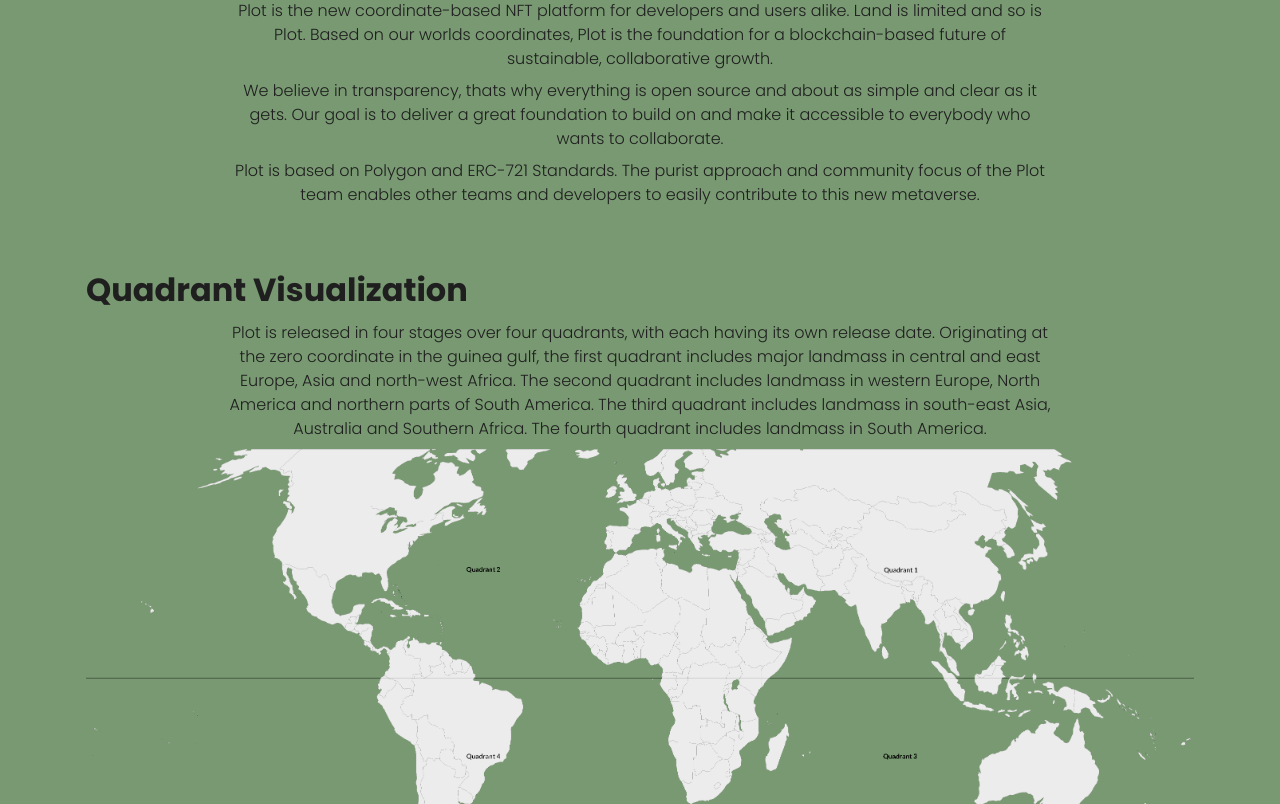
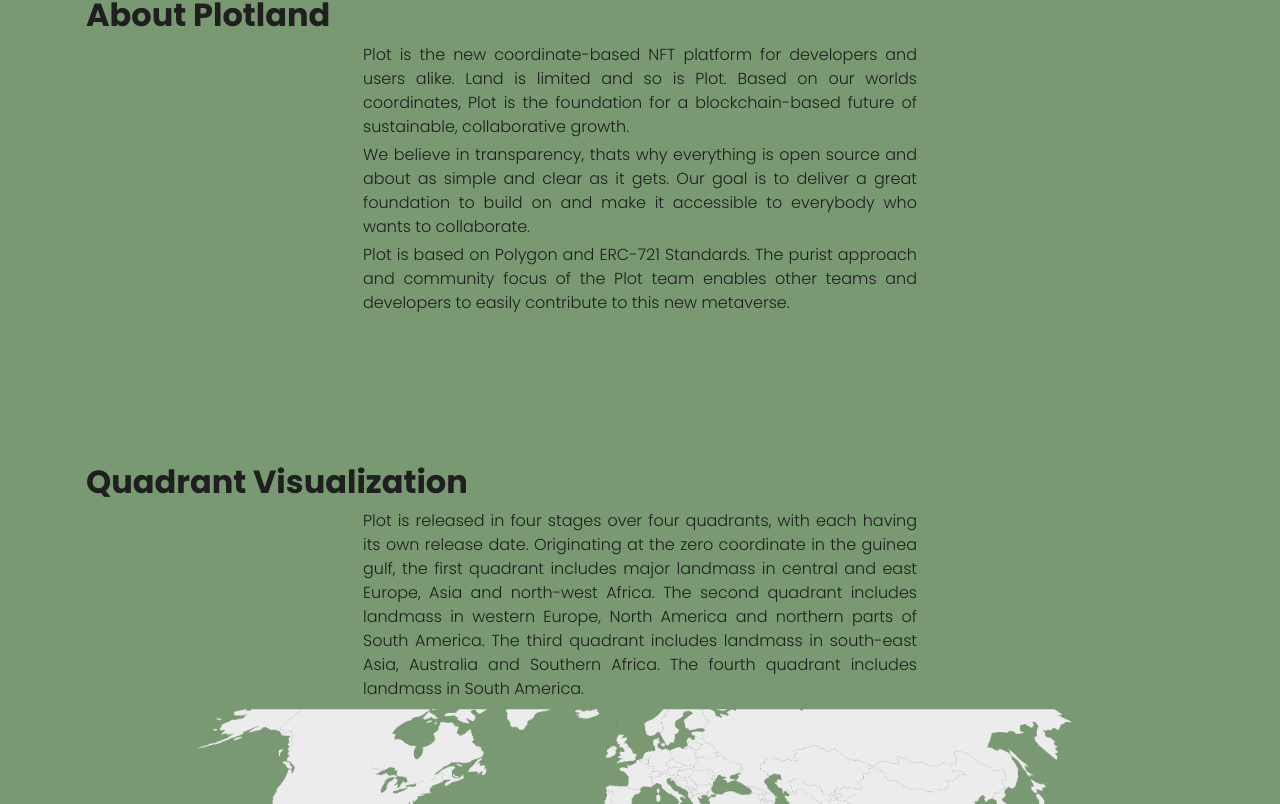
Before and after one commit to Plot-NFT/Plotland, a Next.js app: page / in a window 1280 px wide. Shown: the part 876-1680 px from the top of the page. Built offline with nearby package versions, Linux system fonts and the light colour scheme.

Commit message:
fix styling on carousel and homepage section

```diff
--- a/pages/index.jsx
+++ b/pages/index.jsx
@@ -28,27 +28,29 @@
 
         <HeroBanner />
 
+        <div className="py-5">
           <h2 className="fw-bold">About Plotland</h2>
 
-        <p className="text-center w-75 mx-auto">
-          Plot is the new coordinate-based NFT platform for developers and users
-          alike. Land is limited and so is Plot. Based on our worlds
+          <p className="text-justify text-width mx-auto">
+            Plot is the new coordinate-based NFT platform for developers and
+            users alike. Land is limited and so is Plot. Based on our worlds
             coordinates, Plot is the foundation for a blockchain-based future of
             sustainable, collaborative growth.
           </p>
 
-        <p className="text-center w-75 mx-auto">
+          <p className="text-justify text-width mx-auto">
             We believe in transparency, thats why everything is open source and
             about as simple and clear as it gets. Our goal is to deliver a great
             foundation to build on and make it accessible to everybody who wants
             to collaborate.
           </p>
 
-        <p className="mb-3 text-center w-75 mx-auto">
+          <p className="text-justify text-width mx-auto">
             Plot is based on Polygon and ERC-721 Standards. The purist approach
             and community focus of the Plot team enables other teams and
             developers to easily contribute to this new metaverse.
           </p>
+        </div>
 
         {/* <h2 className="mt-3 fw-bold">Plotland NFT Stats</h2>
 
@@ -74,17 +76,18 @@
           </StatusBox.Item>
         </StatusBox.Main> */}
 
+        <div className="py-5">
           <h2 className="mt-5 fw-bold ">Quadrant Visualization</h2>
 
-        <p className="mb-2 text-center w-75 mx-auto">
-          Plot is released in four stages over four quadrants, with each having
-          its own release date. Originating at the zero coordinate in the guinea
-          gulf, the first quadrant includes major landmass in central and east
-          Europe, Asia and north-west Africa. The second quadrant includes
-          landmass in western Europe, North America and northern parts of South
-          America. The third quadrant includes landmass in south-east Asia,
-          Australia and Southern Africa. The fourth quadrant includes landmass
-          in South America.
+          <p className="mb-2 text-justify text-width mx-auto">
+            Plot is released in four stages over four quadrants, with each
+            having its own release date. Originating at the zero coordinate in
+            the guinea gulf, the first quadrant includes major landmass in
+            central and east Europe, Asia and north-west Africa. The second
+            quadrant includes landmass in western Europe, North America and
+            northern parts of South America. The third quadrant includes
+            landmass in south-east Asia, Australia and Southern Africa. The
+            fourth quadrant includes landmass in South America.
           </p>
 
           <Image
@@ -93,6 +96,7 @@
             src="/assets/visualization.png"
             alt="quadrant visualization"
           />
+        </div>
       </Container>
 
       <Footer />
--- a/pages/profile.jsx
+++ b/pages/profile.jsx
@@ -257,7 +257,11 @@
                       <Alert className="mt-3">{mint.error}</Alert>
                     )}
 
-                    <h2 className="fw-bold my-3">Collection</h2>
+                    <h2 className="fw-bold mb-3 mt-5">
+                      {collection.data.length > 0
+                        ? `Collection (${collection.data.length})`
+                        : "Collection"}
+                    </h2>
 
                     {collection.data.length > 0 && (
                       <>
--- a/src/scss/style.scss
+++ b/src/scss/style.scss
@@ -60,6 +60,18 @@
   background-color: transparent;
 }
 
+a.carousel-control-next {
+  right: -40px !important;
+}
+
+a.carousel-control-prev {
+  left: -40px !important;
+}
+
+div.carousel-indicators {
+  bottom: -45px !important;
+}
+
 .main-title {
   font-size: 3.5rem;
 }
@@ -73,6 +85,20 @@
   animation-duration: 1s;
   animation-iteration-count: 1;
   animation-timing-function: ease-in-out;
+}
+
+.text-justify {
+  text-align: justify;
+}
+
+.text-width {
+  width: 50%;
+}
+
+@media (max-width: 576px) {
+  .text-width {
+    width: 100%;
+  }
 }
 
 @keyframes pin {
```
Lines whose indentation alone changed are shown as unchanged.
